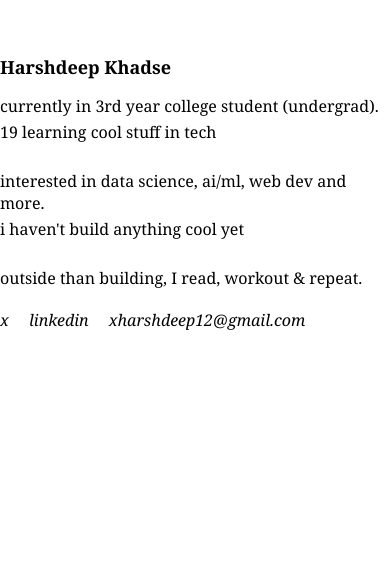
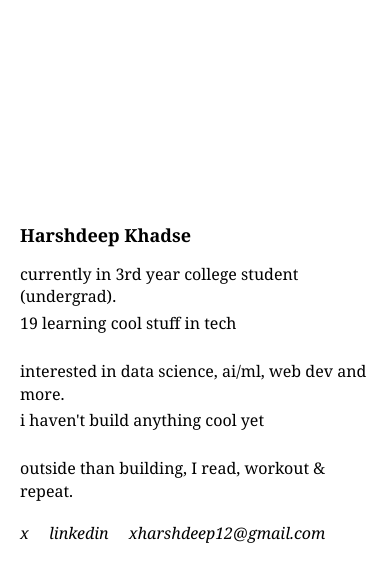
Before and after one commit to harshbuildss/harshbuildss.github.io, a plain HTML site: page index.html in a window 390 px wide. Shown: the part 229-810 px from the top of the page. Drawn offline with Linux system fonts and the light colour scheme.

Commit message:
Update index.html

```diff
--- a/index.html
+++ b/index.html
@@ -15,11 +15,25 @@
             display: flex;
             justify-content: center;
             align-items: center;
+            padding: 20px;
         }
 
         .container {
             max-width: 600px;
             text-align: left;
+            width: 100%;
+        }
+
+        @media (max-width: 768px) {
+            body {
+                justify-content: flex-start;
+                align-items: flex-start;
+                padding: 30px 20px;
+            }
+
+            .container {
+                margin-top: 50vh;
+            }
         }
 
         h1 {
```
